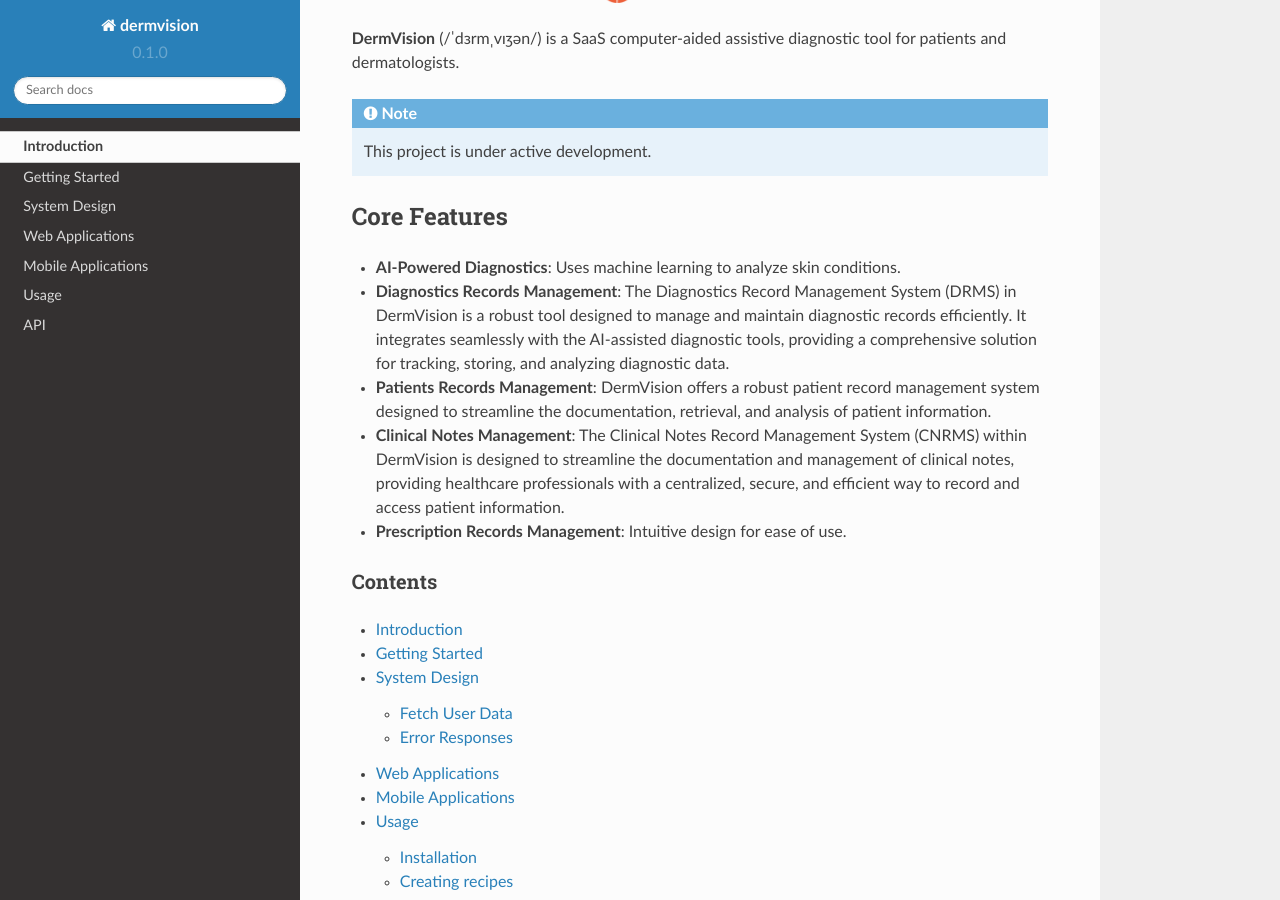
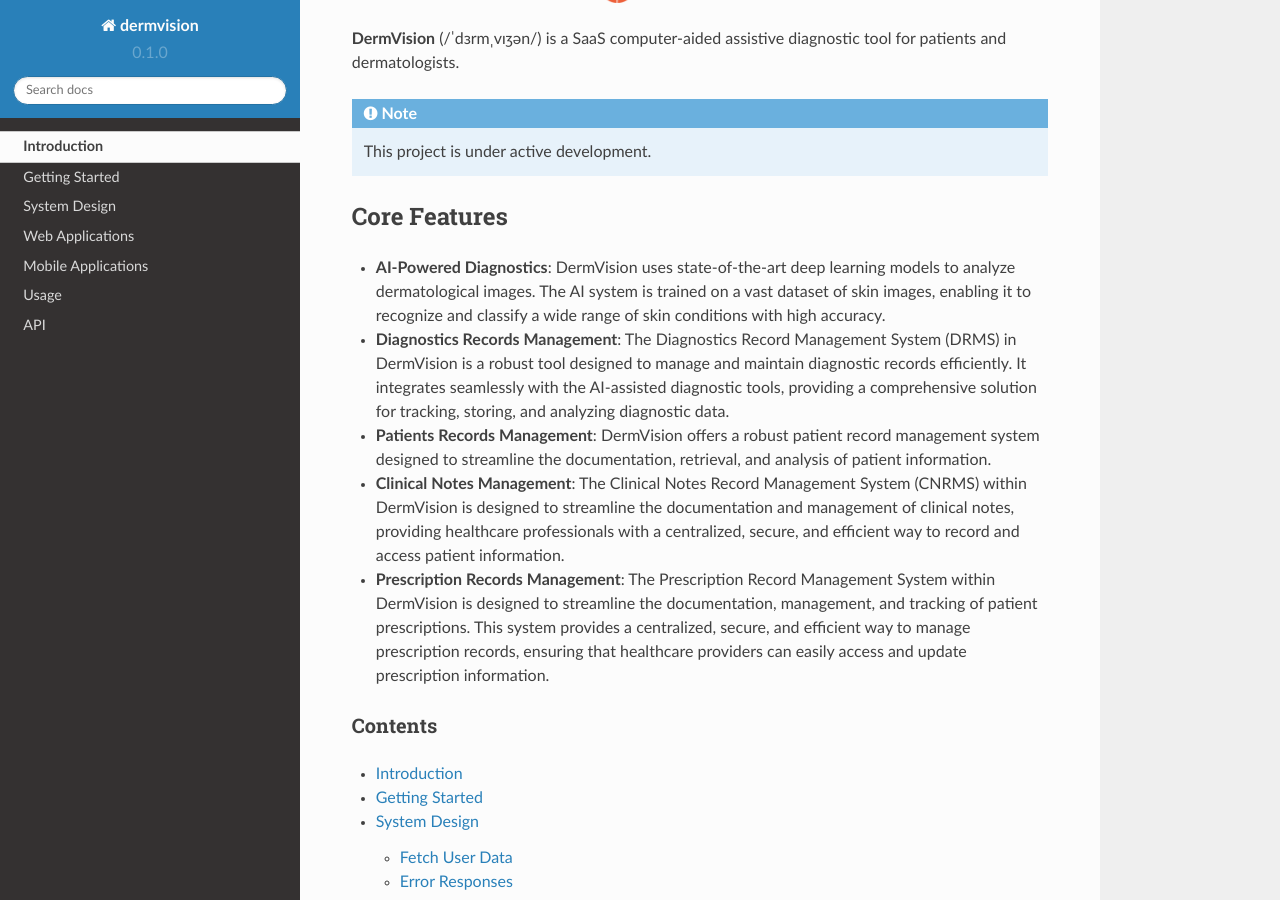
Before and after one commit to mojeedoyedeji/dermvision.docs, a Sphinx documentation site: the page built from docs/source/index.rst, in a window 1280 px wide and 900 px high, scrolled down 197 px. Built offline with Sphinx 7.4.7 and the Read the Docs theme 2.0.0, drawn with Linux system fonts in a browser that asks for light colours.

Commit message:
feature docs

```diff
--- a/docs/source/index.rst
+++ b/docs/source/index.rst
@@ -26,11 +26,11 @@
 Core Features
 ^^^^^^^^^^^^
 
-- **AI-Powered Diagnostics**: Uses machine learning to analyze skin conditions.
+- **AI-Powered Diagnostics**: DermVision uses state-of-the-art deep learning models to analyze dermatological images. The AI system is trained on a vast dataset of skin images, enabling it to recognize and classify a wide range of skin conditions with high accuracy.
 - **Diagnostics Records Management**: The Diagnostics Record Management System (DRMS) in DermVision is a robust tool designed to manage and maintain diagnostic records efficiently. It integrates seamlessly with the AI-assisted diagnostic tools, providing a comprehensive solution for tracking, storing, and analyzing diagnostic data.
 - **Patients Records Management**: DermVision offers a robust patient record management system designed to streamline the documentation, retrieval, and analysis of patient information.
 - **Clinical Notes Management**: The Clinical Notes Record Management System (CNRMS) within DermVision is designed to streamline the documentation and management of clinical notes, providing healthcare professionals with a centralized, secure, and efficient way to record and access patient information.
-- **Prescription Records Management**: Intuitive design for ease of use.
+- **Prescription Records Management**: The Prescription Record Management System within DermVision is designed to streamline the documentation, management, and tracking of patient prescriptions. This system provides a centralized, secure, and efficient way to manage prescription records, ensuring that healthcare providers can easily access and update prescription information.
 
 
 Contents
```
